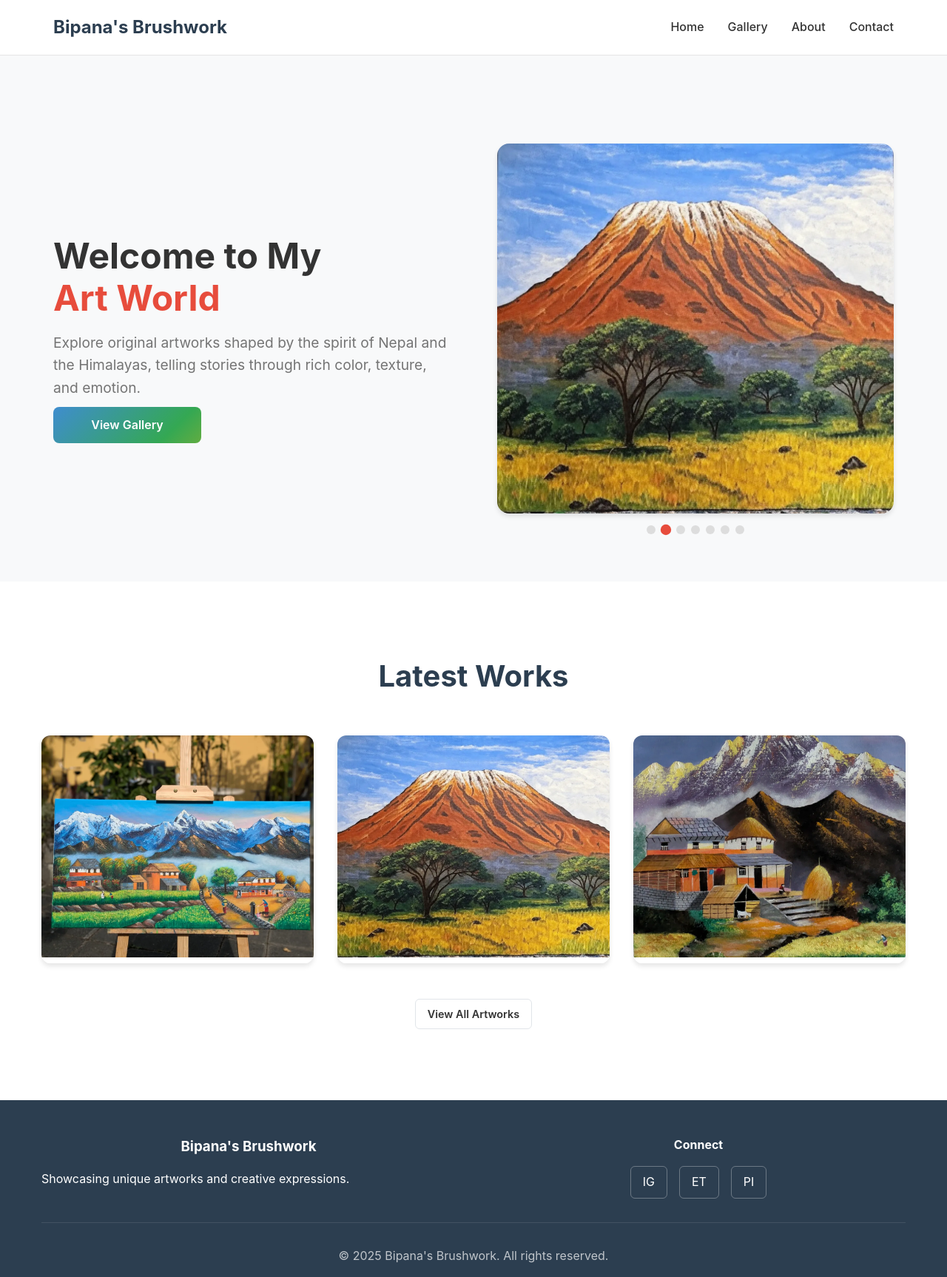
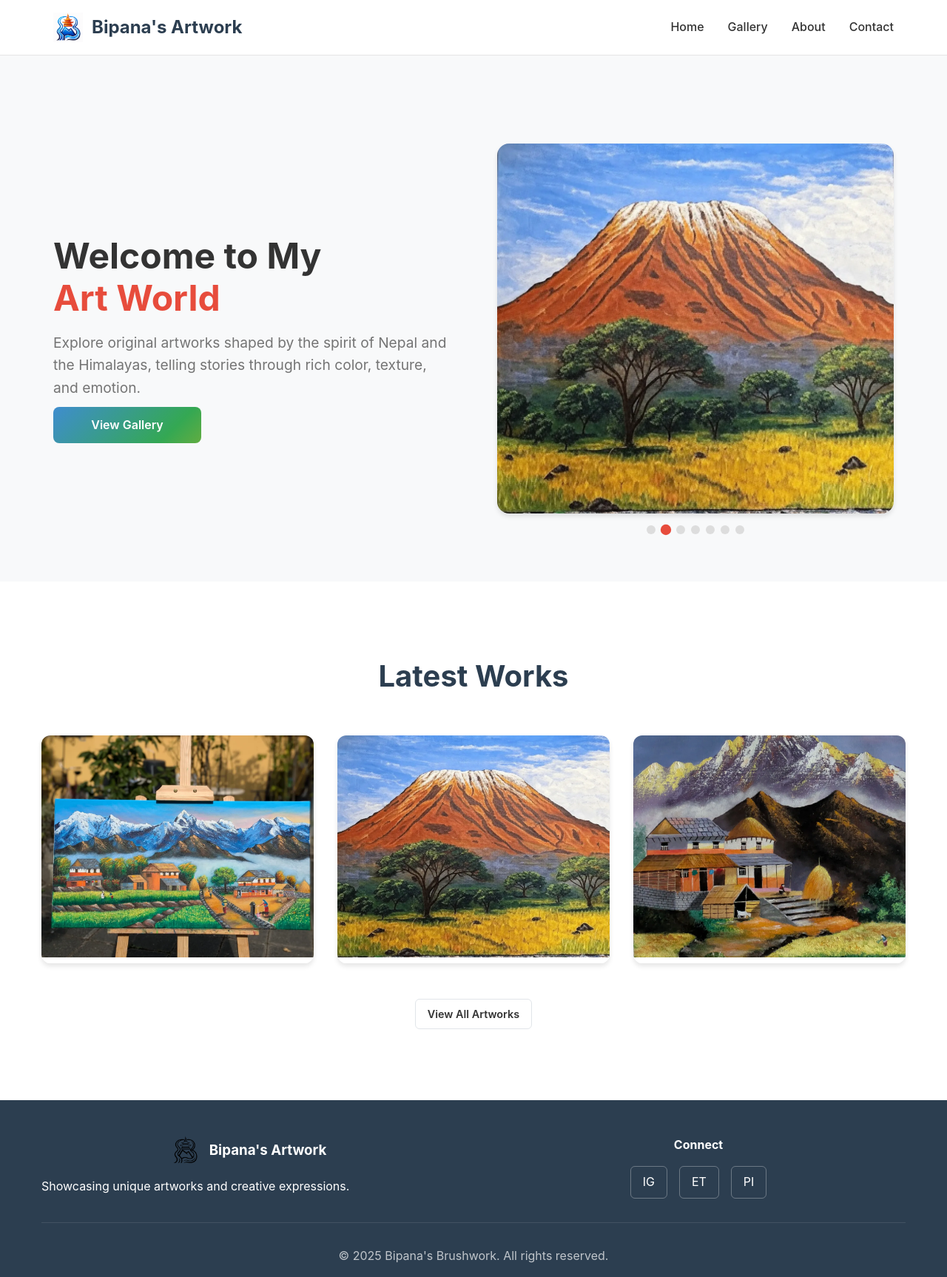
Before and after one commit to Anshaz/BipanasBrushwork, a React (Vite) app: page / in a window 1280 px wide. Shown: the whole page at 74% size. Built offline with nearby package versions, Linux system fonts and the light colour scheme; no server answers.

Commit message:
feat: Update logo images and enhance footer layout for better branding

```diff
--- a/index.html
+++ b/index.html
@@ -14,9 +14,9 @@
   <meta charset="UTF-8" />
 
   <!-- PNG favicon only -->
-  <link rel="icon" type="image/png" sizes="32x32" href="/images/logo-361.webp" />
-  <link rel="icon" type="image/png" sizes="192x192" href="/images/logo-361.webp" />
-  <link rel="apple-touch-icon" href="/images/logo-361.webp" />
+  <link rel="icon" type="image/png" sizes="32x32" href="/images/logo1.png" />
+  <link rel="icon" type="image/png" sizes="192x192" href="/images/logo1.png" />
+  <link rel="apple-touch-icon" href="/images/logo1.png" />
 
   <meta name="viewport" content="width=device-width, initial-scale=1.0" />
   <title>Bipana's Brushwork</title>
--- a/src/components/AboutPage.jsx
+++ b/src/components/AboutPage.jsx
@@ -35,7 +35,7 @@ const AboutPage = () => {
                 </p>
               </div>
               <div className="hero-image">
-                <div className="artist-image-container">
+                {/* <div className="artist-image-container">
                   <img
                     src={pickSource('/bipana.jpg', 640)}
                     alt="Bipana - Artist"
@@ -49,7 +49,7 @@ const AboutPage = () => {
                       <p>Artist & Creator</p>
                     </div>
                   </div>
-                </div>
+                </div> */}
               </div>
             </div>
           </div>
--- a/src/components/Homepage.css
+++ b/src/components/Homepage.css
@@ -417,6 +417,24 @@ body {
   text-align: center;
 }
 
+.footer-logo-header {
+  display: flex;
+  align-items: center;
+  gap: 0.75rem;
+  justify-content: center;
+  margin-bottom: 1rem;
+}
+
+.footer-logo-header .logo-image {
+  height: 40px;
+  width: 40px;
+  object-fit: contain;
+}
+
+.footer-logo-header h3 {
+  margin-bottom: 0;
+}
+
 .social-links {
   display: flex;
   gap: 1rem;
--- a/src/components/Homepage.jsx
+++ b/src/components/Homepage.jsx
@@ -12,7 +12,7 @@ const Homepage = () => {
     title: 'Original Art & Paintings',
     description:
       'Discover original artworks by Bipana—paintings inspired by Nepal and the Himalayas. Browse featured pieces, latest works, and the full gallery.',
-    path: '/' ,
+    path: '/',
     jsonLd: {
       '@context': 'https://schema.org',
       '@type': 'Person',
@@ -79,8 +79,8 @@ const Homepage = () => {
                             src={src}
                             srcSet={srcSet}
                             sizes="(max-width: 768px) 90vw, 520px"
-                        alt={`${artwork.title}${artwork.medium ? ` — ${artwork.medium}` : ''}${artwork.year ? ` (${artwork.year})` : ''} by Bipana`}
-                        className="artwork-image-carousal"
+                            alt={`${artwork.title}${artwork.medium ? ` — ${artwork.medium}` : ''}${artwork.year ? ` (${artwork.year})` : ''} by Bipana`}
+                            className="artwork-image-carousal"
                             loading={isActive ? 'eager' : 'lazy'}
                             decoding="async"
                           />
@@ -130,8 +130,8 @@ const Homepage = () => {
                           src={v.thumb}
                           srcSet={v.srcSet}
                           sizes="(max-width: 768px) 45vw, 260px"
-                      alt={`${artwork.title}${artwork.medium ? ` — ${artwork.medium}` : ''} by Bipana`}
-                      loading="lazy"
+                          alt={`${artwork.title}${artwork.medium ? ` — ${artwork.medium}` : ''} by Bipana`}
+                          loading="lazy"
                           decoding="async"
                         />
                       );
@@ -155,7 +155,10 @@ const Homepage = () => {
           <div className="container">
             <div className="footer-content">
               <div className="footer-section">
-                <h3>Bipana's Brushwork</h3>
+                <div className="footer-logo-header">
+                  <img src="/images/logo2.png" alt="Bipana's Artwork Logo" className="logo-image" />
+                  <h3>Bipana's Artwork</h3>
+                </div>
                 <p>Showcasing unique artworks and creative expressions.</p>
               </div>
               <div className="footer-section">
--- a/src/components/Navbar.css
+++ b/src/components/Navbar.css
@@ -21,6 +21,15 @@
 
 .logo {
   text-decoration: none;
+  display: flex;
+  align-items: center;
+  gap: 0.75rem;
+}
+
+.logo-image {
+  height: 40px;
+  width: 40px;
+  object-fit: contain;
 }
 
 .logo-text {
--- a/src/components/Navbar.jsx
+++ b/src/components/Navbar.jsx
@@ -33,7 +33,8 @@ const Navbar = () => {
       <nav className="navbar">
         <div className="nav-container">
           <Link to="/" className="logo" onClick={closeMenu}>
-            <span className="logo-text">Bipana's Brushwork</span>
+            <img src="/images/logo1.png" alt="Bipana's Artwork Logo" className="logo-image" />
+            <span className="logo-text">Bipana's Artwork</span>
           </Link>
 
           <div className={`nav-menu ${isMenuOpen ? 'active' : ''}`}>
```
Also changed, not shown: public/images/logo1.png (added), public/images/logo2.png (added). Lines whose indentation alone changed are shown as unchanged.
